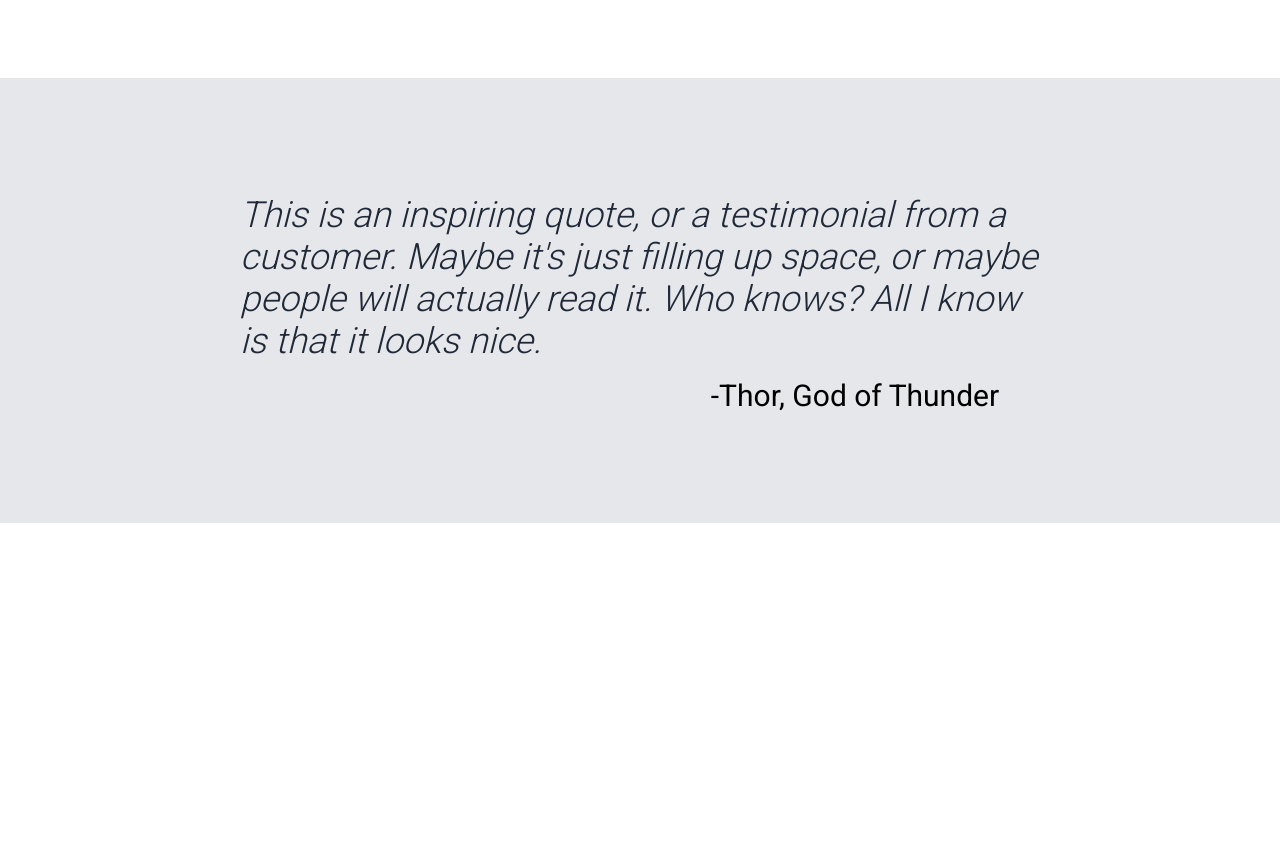
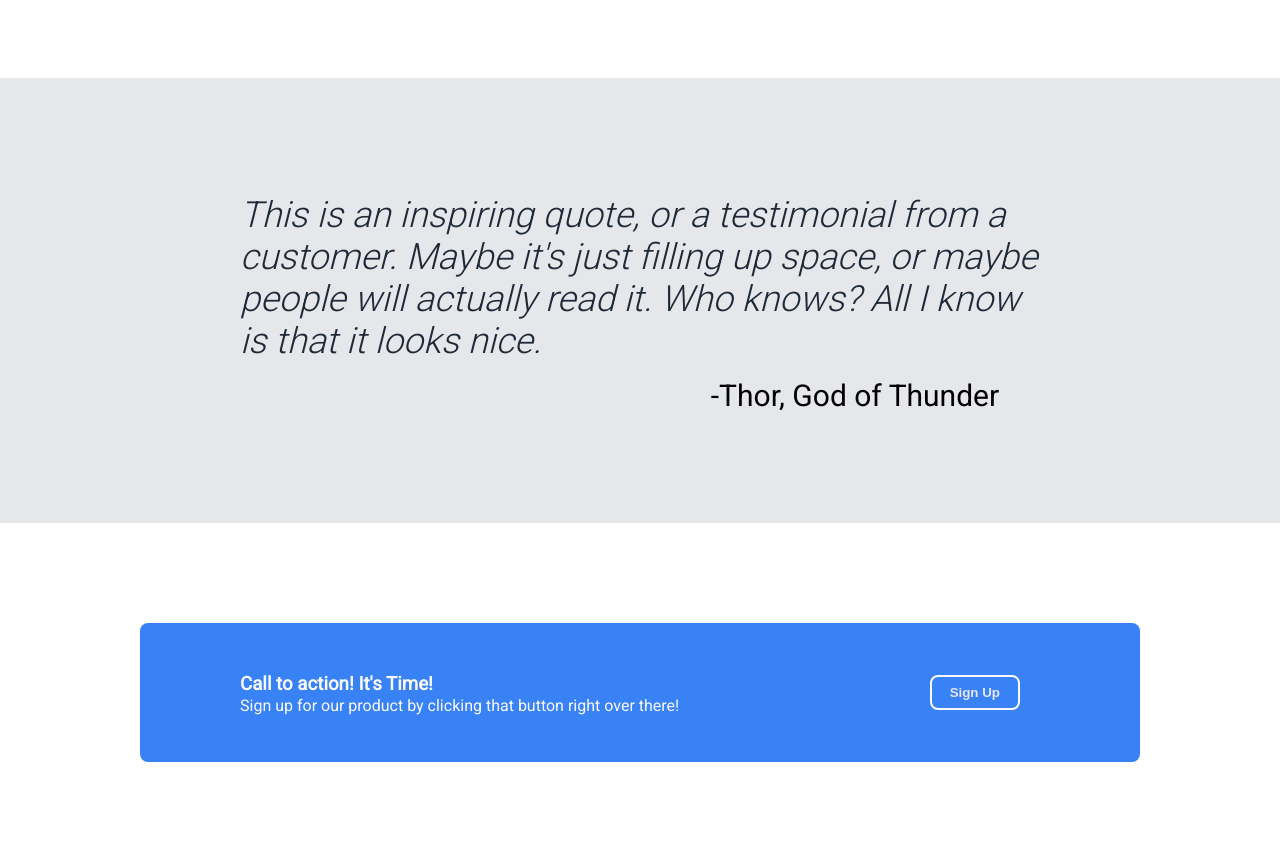
Before and after one commit to diyandim/Landing_Page, a plain HTML site: page index.html in a window 1280 px wide. Shown: the part 876-1728 px from the top of the page. Before the commit the page ends 1399 px from the top, so only its background shows below. Drawn offline with Linux system fonts and the light colour scheme.

Commit message:
Added Action section under the quote

```diff
--- a/index.html
+++ b/index.html
@@ -17,12 +17,12 @@
         </div>
 
         <div class="hero">
-            <div class="hero_right">
+            <div class="hero-left">
                 <h1 class="h1">This website is awesome</h1>
                 <p>This website has some subtext that goes here under the main text. It's a smaller font and the color is lower contrast.</p>
                 <button class="button"><a href="#">Sign up</a></button>
             </div>
-            <div>
+            <div class="hero-right">
                 <img src="logo.png" alt="random logo" class="hero-img"/>
             </div>
         </div>
@@ -55,12 +55,24 @@
         </div>
 
         <div class="quote">
-
             <p class="text">
                 This is an inspiring quote, or a testimonial from a customer. Maybe it's just filling up space, or maybe people will actually read it. Who knows? All I know is that it looks nice.
 
             </p>
             <p class="quoter">-Thor, God of Thunder</p>
         </div>
+
+        <div class="action">
+            <div class="box">
+                <div class="left-side">
+                    <h3>Call to action! It's Time!</h3>
+                    <p class="text">Sign up for our product by clicking that button right over there!</p>
+                </div>
+
+                <div class="right-side">
+                    <button>Sign Up</button>
+                </div>
+            </div>
+        </div>
     </body>
 </html>
--- a/style.css
+++ b/style.css
@@ -41,8 +41,10 @@ body {
     display: flex;
     justify-content: space-between;
     align-items: center;
-    gap: 40px;
+    gap: 20px;
 }
+
+
 
 .hero .h1 {
     font-size: 48px;
@@ -59,7 +61,7 @@ body {
     margin: 0 0 5px 0;
 }
 
-.button {
+.hero .button {
     background-color: #3882F6;
     border: none;
     color: #F9FAF8;
@@ -107,7 +109,7 @@ h2{
     font-weight: 200;
 }
 
-.box{
+.container .box{
     width: 135px;
     height: 135px;
     background-color: transparent;
@@ -138,3 +140,43 @@ h2{
     font-size: 30px;
     margin-top: -20px;
 }
+
+.action{
+    display: flex;
+    justify-content: center;
+    align-items: center;
+    padding-top: 100px;
+    padding-bottom: 90px;
+}
+
+.action .box{
+    color: #F9FAF8;
+    width: 1000px;
+    height: 139px;
+    background-color: #3882F6;;
+    border-radius: 8px;
+    justify-content: space-between;
+    align-items: center;
+    display: flex;
+}
+
+.action .left-side{
+    display: flex;
+    flex-direction: column;
+    margin-left: 100px;
+}
+
+.action h3{
+    margin-bottom: -15px;
+
+}
+
+.action .right-side button{
+    background-color: transparent;
+    border: 2px solid #F9FAF8;
+    border-radius: 8px;
+    color: #E5E7EB;
+    font-weight: bold;
+    padding: 8px 18px;
+    margin-right: 120px;
+}
```
